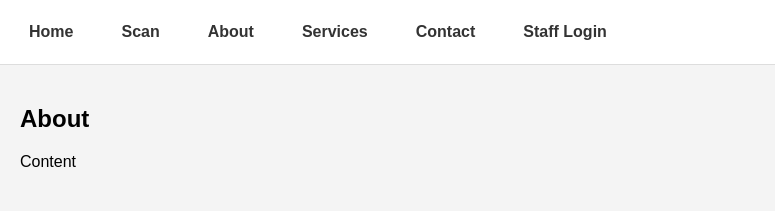
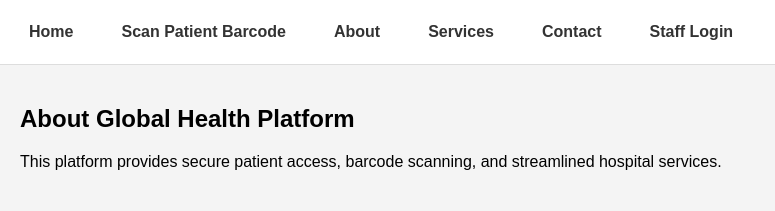
Before and after one commit to malath1237891-sudo/qr-client-system, a plain HTML site: page about.html in a window 1280 px wide. Shown: the whole page, without its empty margins (0-775 px from the left). Drawn offline with Linux system fonts and the light colour scheme.

Commit message:
Update about.html

```diff
--- a/about.html
+++ b/about.html
@@ -1,10 +1,26 @@
-<!DOCTYPE html><html><head><link rel='stylesheet' href='style.css'><title>About</title></head><body>
-<div class='nav'>
- <a href='index.html'>Home</a>
- <a href='scan.html'>Scan</a>
- <a href='about.html'>About</a>
- <a href='services.html'>Services</a>
- <a href='contact.html'>Contact</a>
- <a href='login.html'>Staff Login</a>
-</div>
-<div class='container'><h2>About</h2>Content</div></body></html>
+<!DOCTYPE html>
+<html lang="en">
+<head>
+    <meta charset="UTF-8">
+    <title>About</title>
+    <link rel="stylesheet" href="style.css">
+</head>
+
+<body>
+
+    <div class="nav">
+        <a href="index.html">Home</a>
+        <a href="scan.html">Scan Patient Barcode</a>
+        <a class="active" href="about.html">About</a>
+        <a href="services.html">Services</a>
+        <a href="contact.html">Contact</a>
+        <a href="login.html">Staff Login</a>
+    </div>
+
+    <div class="container">
+        <h2>About Global Health Platform</h2>
+        <p>This platform provides secure patient access, barcode scanning, and streamlined hospital services.</p>
+    </div>
+
+</body>
+</html>
```
